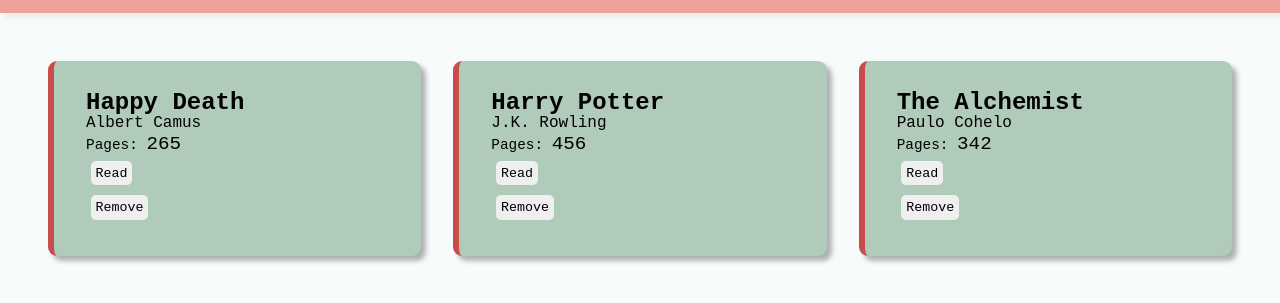
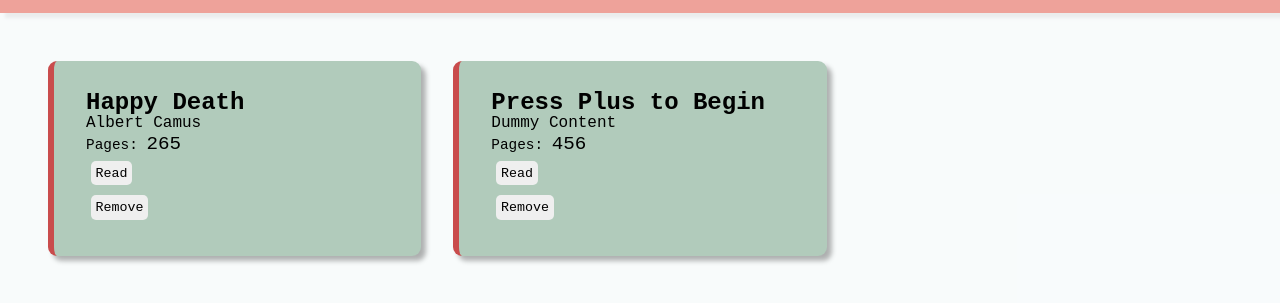
Before and after one commit to charlesvill/Library, a plain HTML site: page index.html in a window 1280 px wide. Shown: the part 61-364 px from the top of the page. Drawn offline with Linux system fonts and the light colour scheme.

Commit message:
added message on dummy initialized content and the instructions

```diff
--- a/index.html
+++ b/index.html
@@ -26,16 +26,9 @@
                 <button>Remove</button>
             </div>
             <div class="bookCont">
-                <p class="title">Harry Potter</p>
-                <p class="author">J.K. Rowling</p>
+                <p class="title">Press Plus to Begin</p>
+                <p class="author">Dummy Content</p>
                 <p class="pages">456</p>
-                <button>Read</button>
-                <button>Remove</button>
-            </div>
-            <div class="bookCont">
-                <p class="title">The Alchemist</p>
-                <p class="author">Paulo Cohelo</p>
-                <p class="pages">342</p>
                 <button>Read</button>
                 <button>Remove</button>
             </div>
```
